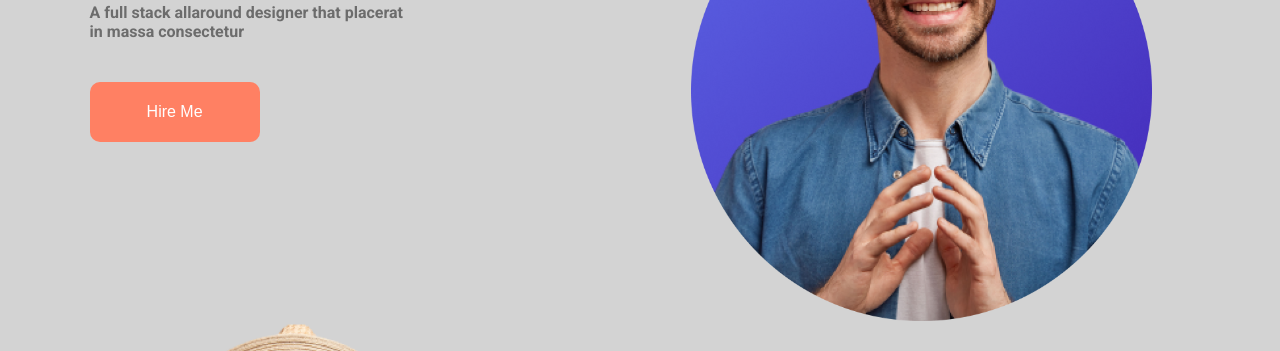
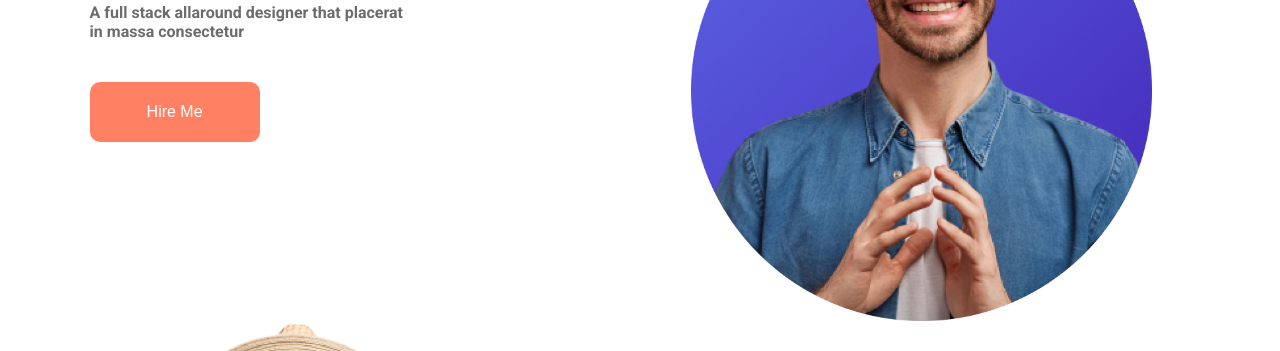
Before and after one commit to amirul-bd/portfolio-assignment01, a plain HTML site: page index.html in a window 1280 px wide. Shown: the part 286-637 px from the top of the page. Drawn offline with Linux system fonts and the light colour scheme.

Commit message:
update banner section background

```diff
--- a/style.css
+++ b/style.css
@@ -24,7 +24,6 @@ p{
     color: #6C6C6C;
 }
 .banner-section{
-    background-color: lightgray;
     height: 640px;
 }
 .half-section{
```
